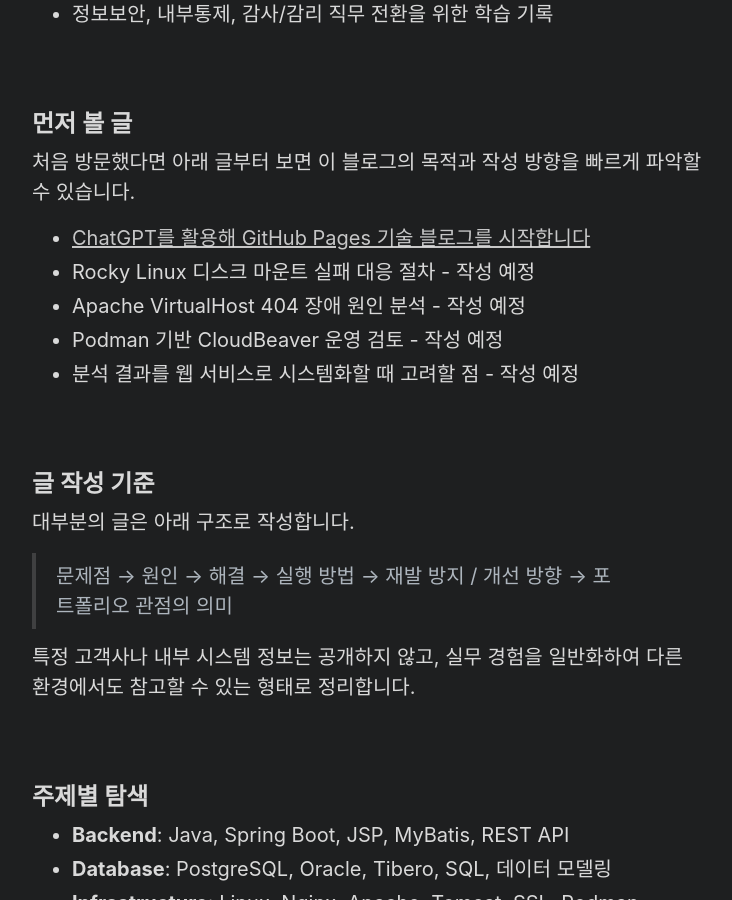
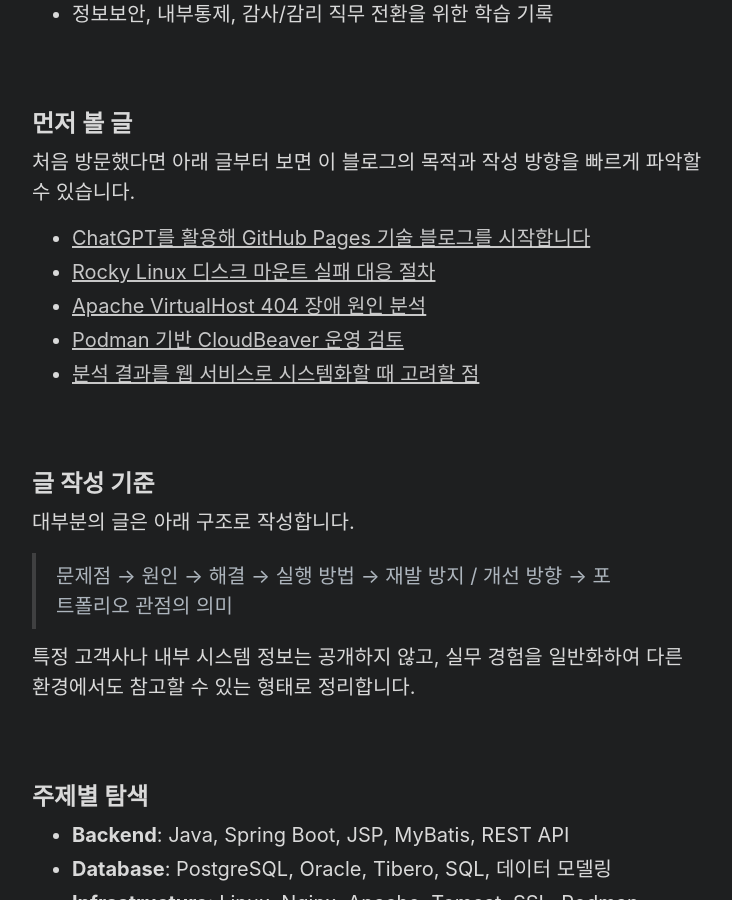
Before and after one commit to son1004007/son1004007.github.io, a Jekyll site: the page built from index.html, in a window 1280 px wide and 900 px high, scrolled down 598 px. Shown: the whole window, without its empty margins (272-1004 px from the left). Built offline with Jekyll 4.4.1, drawn with Linux system fonts in a browser that asks for light colours; the list of posts is cut into pages by our own code.

Commit message:
layout: link recommended posts on home page

```diff
--- a/index.html
+++ b/index.html
@@ -41,10 +41,26 @@ title: Home
         ChatGPT를 활용해 GitHub Pages 기술 블로그를 시작합니다
       </a>
     </li>
-    <li>Rocky Linux 디스크 마운트 실패 대응 절차 - 작성 예정</li>
-    <li>Apache VirtualHost 404 장애 원인 분석 - 작성 예정</li>
-    <li>Podman 기반 CloudBeaver 운영 검토 - 작성 예정</li>
-    <li>분석 결과를 웹 서비스로 시스템화할 때 고려할 점 - 작성 예정</li>
+    <li>
+      <a href="{{ '/infrastructure/2026/06/22/rocky-linux-disk-mount-failure/' | relative_url }}">
+        Rocky Linux 디스크 마운트 실패 대응 절차
+      </a>
+    </li>
+    <li>
+      <a href="{{ '/infrastructure/2026/06/22/apache-virtualhost-404-troubleshooting/' | relative_url }}">
+        Apache VirtualHost 404 장애 원인 분석
+      </a>
+    </li>
+    <li>
+      <a href="{{ '/infrastructure/2026/06/22/cloudbeaver-with-podman/' | relative_url }}">
+        Podman 기반 CloudBeaver 운영 검토
+      </a>
+    </li>
+    <li>
+      <a href="{{ '/data-systemization/2026/06/22/data-analysis-systemization/' | relative_url }}">
+        분석 결과를 웹 서비스로 시스템화할 때 고려할 점
+      </a>
+    </li>
   </ul>
 </section>
 
```
